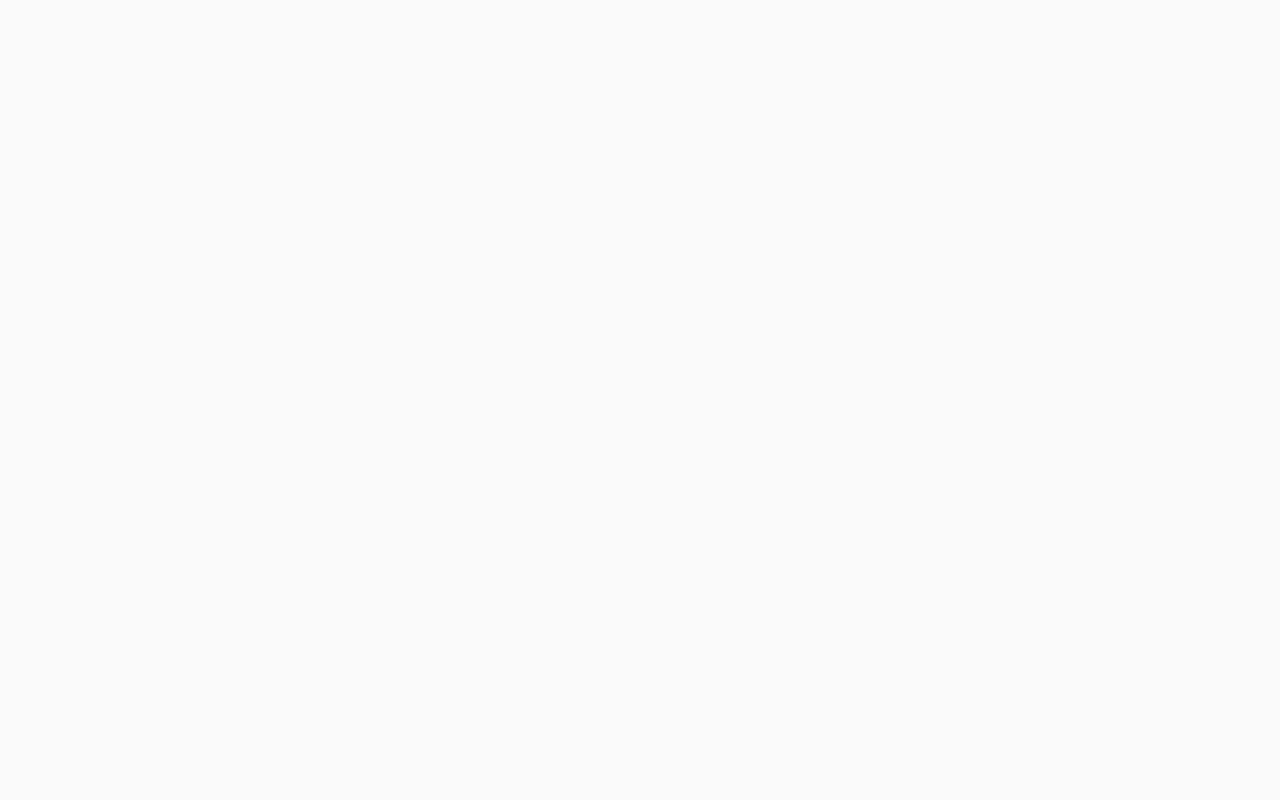
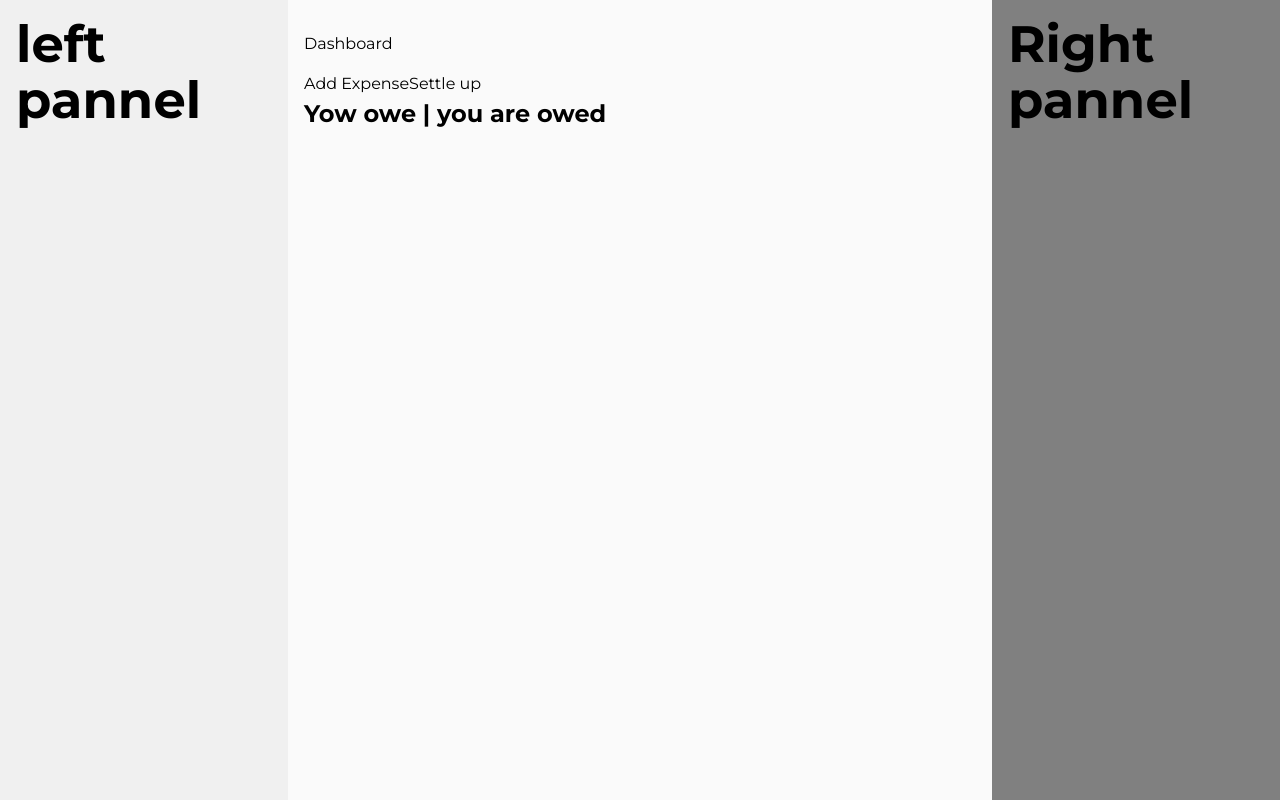
Before and after one commit to azim1410/FinSync, a React (Vite) app in the folder frontend/: page /dashboard in a window 1280 px wide. Before the commit this address had no page. Built offline with nearby package versions, Linux system fonts and the light colour scheme.

Commit message:
Routing setup with outlet

```diff
--- a/frontend/package.json
+++ b/frontend/package.json
@@ -10,6 +10,9 @@
     "preview": "vite preview"
   },
   "dependencies": {
+    "@emotion/react": "^11.14.0",
+    "@emotion/styled": "^11.14.0",
+    "@mui/material": "^6.3.0",
     "antd": "^5.22.6",
     "react": "^18.3.1",
     "react-dom": "^18.3.1",
--- a/frontend/src/App.tsx
+++ b/frontend/src/App.tsx
@@ -1,4 +1,4 @@
-import AppRoute from "./assets/AppRoute";
+import AppRoute from "./AppRoute";
 
 function App() {
   return (
--- a/frontend/src/assets/AppRoute.tsx
+++ b/frontend/src/AppRoute.tsx
@@ -1,6 +1,8 @@
 import { BrowserRouter, Routes, Route } from 'react-router-dom';
-import Login from '../Pages/Login/Login';
-import Signup from '../Pages/Signup/Signup';
+import Login from './Pages/Login/Login';
+import Signup from './Pages/Signup/Signup';
+import Dashboard from './Pages/dashboard/Dashboard';
+import Layout from './layouts/Layout';
 
 const AppRoute = () => {
   return (
@@ -9,6 +11,9 @@ const AppRoute = () => {
     <Routes>
         <Route path="/signup" element={<Signup />}/>
         <Route path="/login" element={<Login />}/>
+        <Route path='/' element={<Layout />}>
+        <Route path='/dashboard' element={<Dashboard />} />
+        </Route>
     </Routes>
     </BrowserRouter>
     </>
--- /dev/null
+++ b/frontend/src/Pages/dashboard/Dashboard.tsx
@@ -0,0 +1,24 @@
+
+const Dashboard = () => {
+  return (
+    <div className="dashboard">
+        <div className="dashboard-my-info">
+            <div className="dashboard-header">
+            <div>
+            <p>Dashboard</p>
+            </div>
+            <div className="dashboard-utility-btns">
+                <button>Add Expense</button>
+                <button>Settle up</button>
+
+            </div>
+            </div>
+        </div>
+        <div className="dashboard-owe-to-friends">
+            <h2>Yow owe | you are owed</h2>
+        </div>
+    </div>
+  )
+}
+
+export default Dashboard
--- /dev/null
+++ b/frontend/src/components/LeftPannel/index.tsx
@@ -0,0 +1,9 @@
+const LeftPannel = () => {
+    return (
+        <div className="left-pannel">
+            <h1>left pannel</h1>
+        </div>
+    )
+}
+
+export default LeftPannel;
--- /dev/null
+++ b/frontend/src/components/RightPannel/index.tsx
@@ -0,0 +1,8 @@
+const RightPannel = () => {
+    return (
+        <div className="right-pannel">
+            <h1>Right pannel</h1>
+        </div>
+    )
+}
+export default RightPannel;
--- /dev/null
+++ b/frontend/src/layouts/Layout.tsx
@@ -0,0 +1,23 @@
+import { Outlet } from 'react-router-dom';
+import RightPannel from '../components/RightPannel';
+import LeftPannel from '../components/LeftPannel';
+
+const Layout = () => {
+  return (
+    <div style={{ display: 'flex', minHeight: '100vh' }}>
+      <div style={{ width: '20%', background: '#f0f0f0', padding: '1rem' }}>
+        <LeftPannel />
+      </div>
+
+      <div style={{ flex: 1, padding: '1rem' }}>
+        <Outlet />
+      </div>
+
+      <div style={{ width: '20%', background: 'gray', padding: '1rem' }}>
+        <RightPannel />
+      </div>
+    </div>
+  );
+};
+
+export default Layout;
```
Also changed, not shown: 1 other file (tests, documents, lock files or other folders).
